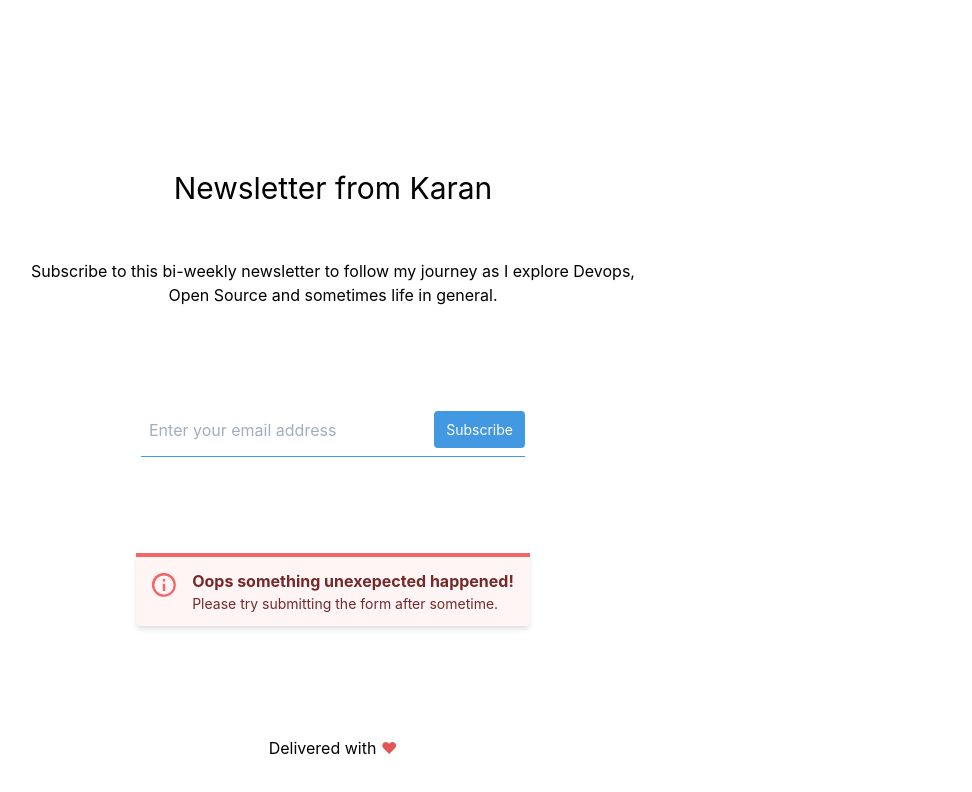
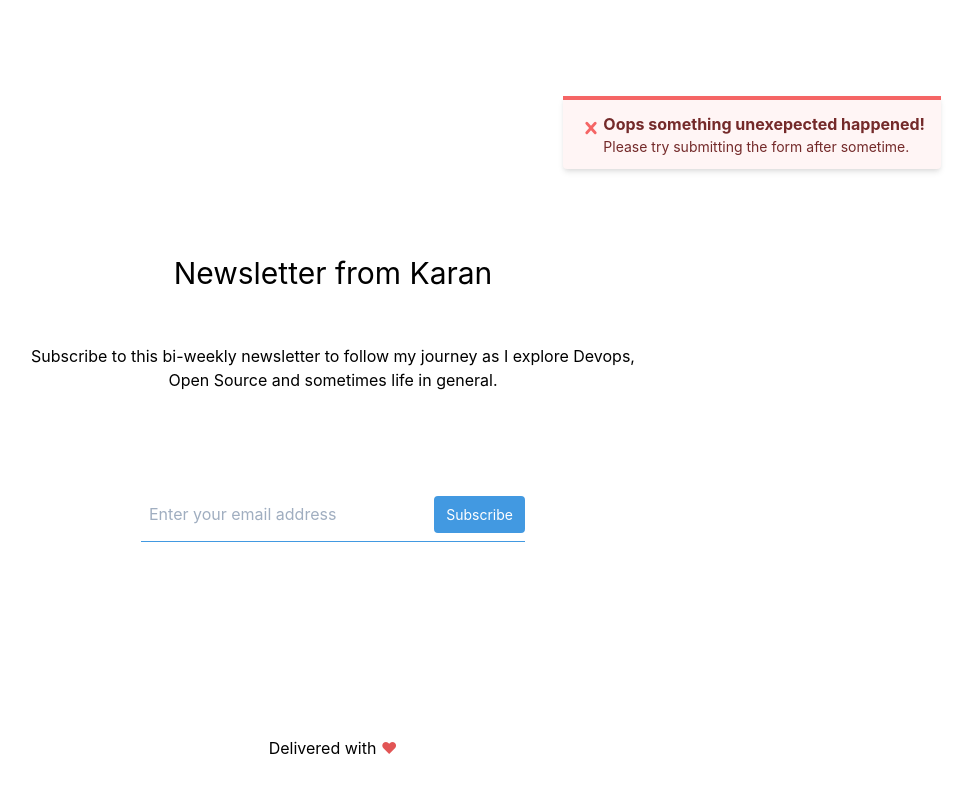
Before and after one commit to mr-karan/newsletter, a website: page frontend/index.html in a window 1280 px wide. Both pictures are taken after typing "name@example.com" into the empty fields and a click on the button "Subscribe". Shown: the whole page, without its empty margins (307-1279 px from the left). Drawn offline with nearby package versions, Linux system fonts and the light colour scheme; no server answers; a web font is replaced by a local one.

Commit message:
feat: ui revamp and remove regex

```diff
--- a/frontend/index.html
+++ b/frontend/index.html
@@ -39,25 +39,8 @@
     </div>
 </noscript>
 
-<body class="flex flex-col min-h-screen">
-    <main class="main flex flex-col flex-grow items-center justify-center mt-24 p-10">
-        <h1 class="text-3xl">Newsletter from Karan</h1>
-        <p class="mt-6 whitespace-pre-line text-center">
-            Subscribe to this bi-weekly newsletter to follow my journey as I explore Devops,
-            Open Source and sometimes life in general.
-        </p>
-        <form class="w-full max-w-sm mt-24">
-            <div class="flex items-center border-b border-b-2 border-blue-500 py-2">
-                <input
-                    class="appearance-none bg-transparent border-none w-full text-gray-700 mr-3 py-1 px-2 leading-tight focus:outline-none"
-                    type="email" placeholder="Enter your email address" aria-label="Email address" id="email_addr">
-                <button
-                    class="flex-shrink-0 bg-blue-500 hover:bg-blue-700 border-blue-500 hover:border-blue-700 text-sm border-4 text-white py-1 px-2 rounded"
-                    type="submit" id="subscribe-btn">
-                    Subscribe
-                </button>
-            </div>
-        </form>
+<body>
+    <header class="absolute top-0 right-0 mr-8">
         <div class="mt-24 bg-blue-100 border-t-4 border-blue-500 rounded-b text-blue-900 px-4 py-3 shadow-md hide"
             role="alert" id="alert-success">
             <div class="flex">
@@ -75,23 +58,47 @@
         <div class="mt-24 bg-red-100 border-t-4 border-red-500 rounded-b text-red-900 px-4 py-3 shadow-md hide"
             role="alert" id="alert-error">
             <div class="flex">
-                <div class="py-1"><svg class="fill-current h-6 w-6 text-red-500 mr-4" xmlns="http://www.w3.org/2000/svg"
+                <div class="py-1">
+                    <svg class="fill-current h-6 w-6 text-red-500" role="button" xmlns="http://www.w3.org/2000/svg"
                         viewBox="0 0 20 20">
+                        <title>Close</title>
                         <path
-                            d="M2.93 17.07A10 10 0 1 1 17.07 2.93 10 10 0 0 1 2.93 17.07zm12.73-1.41A8 8 0 1 0 4.34 4.34a8 8 0 0 0 11.32 11.32zM9 11V9h2v6H9v-4zm0-6h2v2H9V5z" />
-                    </svg></div>
+                            d="M14.348 14.849a1.2 1.2 0 0 1-1.697 0L10 11.819l-2.651 3.029a1.2 1.2 0 1 1-1.697-1.697l2.758-3.15-2.759-3.152a1.2 1.2 0 1 1 1.697-1.697L10 8.183l2.651-3.031a1.2 1.2 0 1 1 1.697 1.697l-2.758 3.152 2.758 3.15a1.2 1.2 0 0 1 0 1.698z" />
+                    </svg>
+                </div>
                 <div>
                     <p class="font-bold">Oops something unexepected happened!</p>
                     <p class="text-sm">Please try submitting the form after sometime.</p>
                 </div>
             </div>
         </div>
-    </main>
-    <footer class="p-10">
-        <div class="container mx-auto flex flex-col items-center justify-center">
-            <p>Delivered with <span style="color: #e25555;">&#9829;</span></p>
-        </div>
-    </footer>
+    </header>
+    <div class="flex flex-col min-h-screen">
+        <main class="main flex flex-col flex-grow items-center justify-center mt-24 p-10">
+            <h1 class="text-3xl">Newsletter from Karan</h1>
+            <p class="mt-6 whitespace-pre-line text-center">
+                Subscribe to this bi-weekly newsletter to follow my journey as I explore Devops,
+                Open Source and sometimes life in general.
+            </p>
+            <form class="w-full max-w-sm mt-24">
+                <div class="flex items-center border-b border-b-2 border-blue-500 py-2">
+                    <input
+                        class="appearance-none bg-transparent border-none w-full text-gray-700 mr-3 py-1 px-2 leading-tight focus:outline-none"
+                        type="email" placeholder="Enter your email address" aria-label="Email address" id="email_addr">
+                    <button
+                        class="flex-shrink-0 bg-blue-500 hover:bg-blue-700 border-blue-500 hover:border-blue-700 text-sm border-4 text-white py-1 px-2 rounded"
+                        type="submit" id="subscribe-btn">
+                        Subscribe
+                    </button>
+                </div>
+            </form>
+        </main>
+        <footer class="p-10">
+            <div class="container mx-auto flex flex-col items-center justify-center">
+                <p>Delivered with <span style="color: #e25555;">&#9829;</span></p>
+            </div>
+        </footer>
+    </div>
 </body>
 
 </html>
--- a/frontend/static/app.js
+++ b/frontend/static/app.js
@@ -1,8 +1,17 @@
 const BASE_URL = '/api';
 
-const addNotification = (id) => {
-    const alert = document.querySelector(id);
-    alert.classList.remove("hide");
+const addNotification = (success) => {
+    if (success) {
+        let successalert = document.querySelector("#alert-success");
+        successalert.classList.remove("hide");
+        let erroralert = document.querySelector("#alert-error");
+        erroralert.classList.add("hide");
+    } else {
+        let successalert = document.querySelector("#alert-success");
+        successalert.classList.add("hide");
+        let erroralert = document.querySelector("#alert-error");
+        erroralert.classList.remove("hide");
+    }
 }
 
 const addSubscription = async sub => {
@@ -33,9 +42,9 @@ const formEvent = form.addEventListener('submit', async event => {
     const newSub = await addSubscription(sub);
     // if success
     if (newSub) {
-        addNotification("#alert-success");
+        addNotification(true);
     } else {
-        addNotification("#alert-error");
+        addNotification(false);
     }
     // reset state
     form.reset();
```
Also changed, not shown: frontend/static/index.html (+35 -28 lines), frontend/css/main.css (line endings or trailing spaces), frontend/static/output.css, 3 other files.
